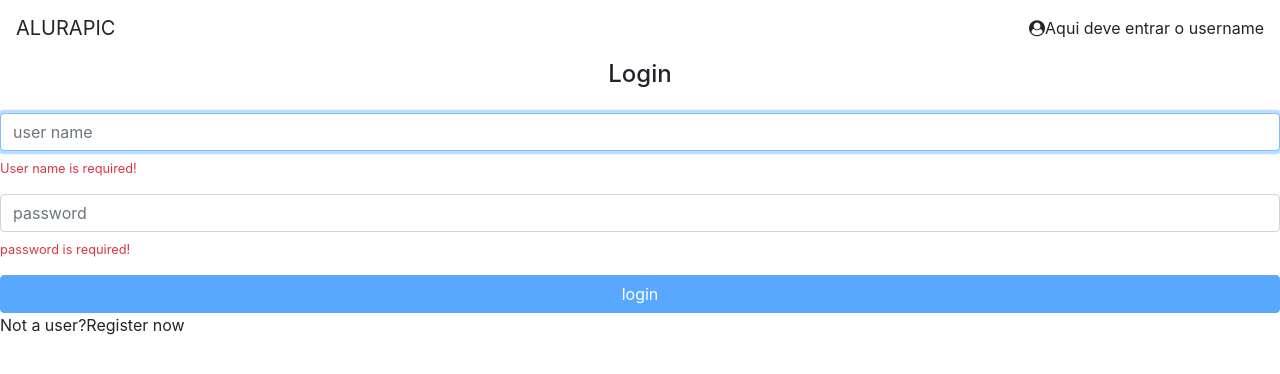
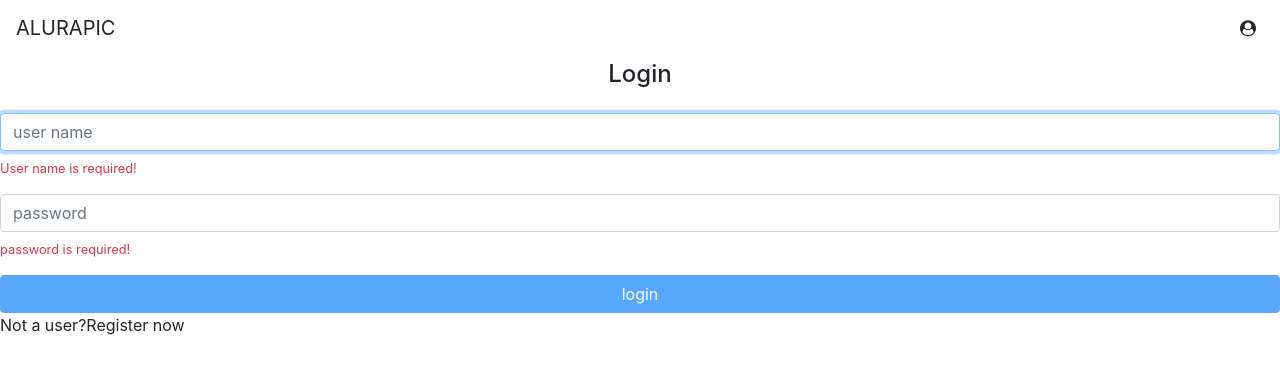
Before and after one commit to felipepg22/CursoAngular, an Angular app: page / in a window 1280 px wide. Shown: the top 374 px of the page. Built offline with nearby package versions, Linux system fonts and the light colour scheme.

Commit message:
Colocar o nome de usuário no header

```diff
--- a/src/app/core/header/header.component.html
+++ b/src/app/core/header/header.component.html
@@ -3,7 +3,7 @@
         <a class="navbar-brand">ALURAPIC</a>
         <div>
             <i class="fa fa-user-circle"></i>
-            <a>Aqui deve entrar o username</a>
+            <a class="ml-2">{{ user?.name }}</a>
         </div>
     </nav>
 </header>
--- a/src/app/core/header/header.component.ts
+++ b/src/app/core/header/header.component.ts
@@ -1,7 +1,22 @@
 import { Component } from '@angular/core';
+
+import { UserService } from '../user/user.service';
+import { Observable } from 'rxjs';
+import { User } from '../user/user';
 
 @Component({
     selector: 'ap-header',
     templateUrl: './header.component.html'
 })
-export class HeaderComponent {}
+export class HeaderComponent {
+
+    private user$:Observable<User>;// $ -> Indica que vai receber um Observable
+    private user:User;
+
+    constructor(userService:UserService){
+
+        this.user$ = userService.getUser();
+        this.user$.subscribe(user => this.user = user);
+
+    }
+}
--- a/src/app/core/user/user.service.ts
+++ b/src/app/core/user/user.service.ts
@@ -1,5 +1,5 @@
 import { Injectable } from '@angular/core';
-import { Subject } from 'rxjs';
+import { Subject, BehaviorSubject } from 'rxjs';
 import * as jwt_decode from 'jwt-decode';
 
 import { TokenService } from '../token/token.service';
@@ -8,7 +8,7 @@
 @Injectable({ providedIn:'root' })
 export class UserService {
 
-    private userSubject = new Subject<User>();
+    private userSubject = new BehaviorSubject<User>(null);
     constructor(private tokenService:TokenService){
 
         if(this.tokenService.hasToken()) this.decodeAndNotify();
```
